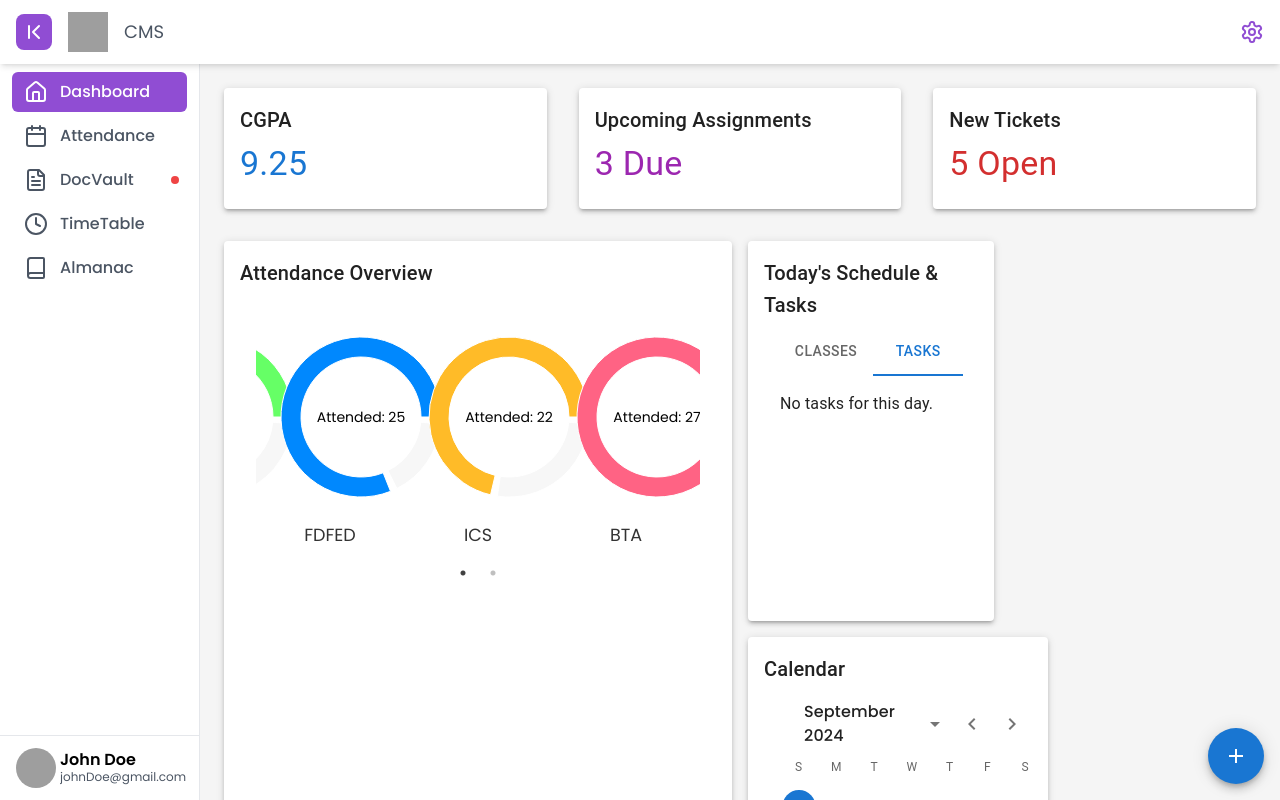
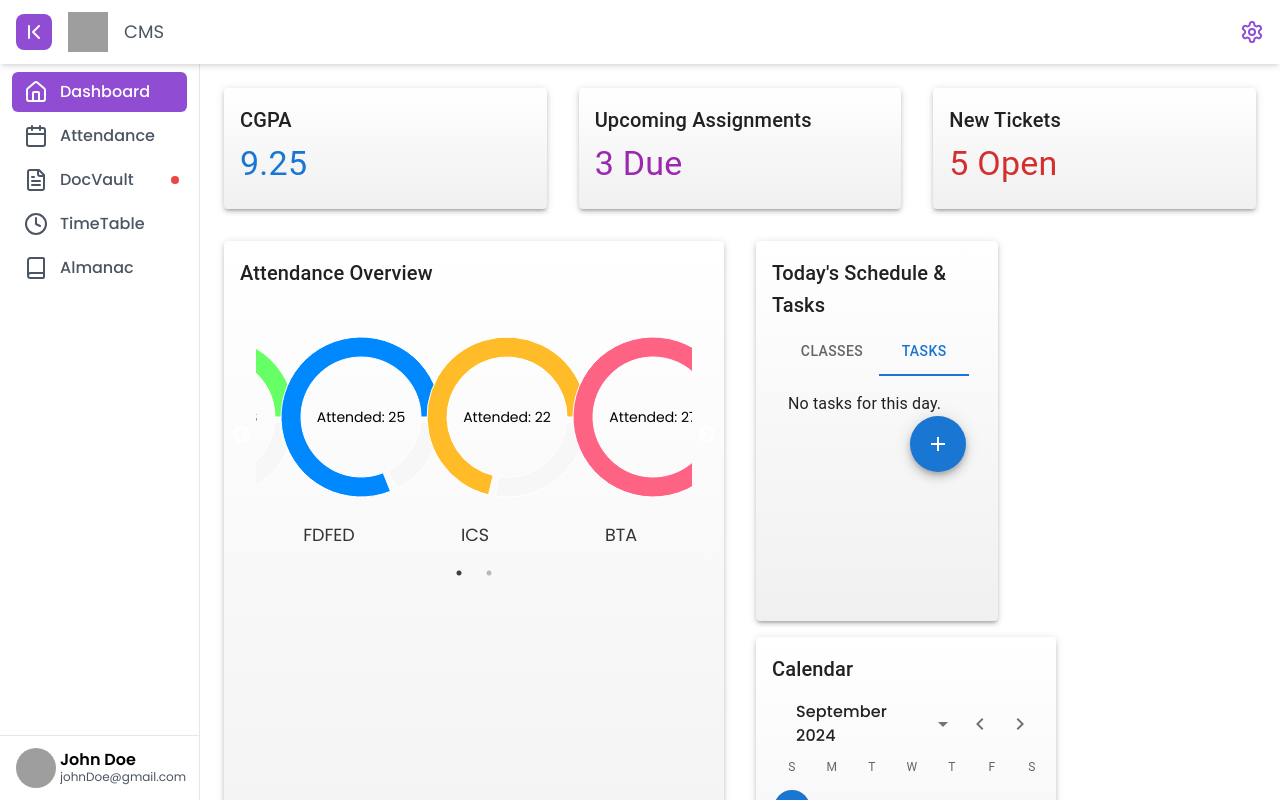
Before and after one commit to Nokesh11/FSD_G14_MY, a React (Create React App) app in the folder frontend/: page /dashboard in a window 1280 px wide. Both pictures are taken after a click on the tab "TASKS". Built offline with nearby package versions, Linux system fonts and the light colour scheme; grey boxes are pictures that could not be loaded.

Commit message:
"Refactored AnnouncementsTable component to use react-table, updated styles and layouts in StudentDashboard component, and added a floating action button for adding tasks."

```diff
--- a/frontend/src/components/Announcements.jsx
+++ b/frontend/src/components/Announcements.jsx
@@ -1,4 +1,7 @@
 import React from "react";
+import {
+  useTable
+} from "react-table";
 import {
   Table,
   TableBody,
@@ -27,16 +30,35 @@ const initialAnnouncements = [
 ];
 
 export default function AnnouncementsTable() {
+  // Define the columns
+  const columns = React.useMemo(
+    () => [
+      {
+        Header: "Announcements",
+        accessor: "text", // accessor is the "key" in the data
+      },
+    ],
+    []
+  );
+
+  // Use the react-table hook
+  const { getTableProps, getTableBodyProps, headerGroups, rows, prepareRow } = useTable({
+    columns,
+    data: initialAnnouncements,
+  });
+
   return (
-    <Box sx={{ width: "100%", height: "100%", position: "relative" }}>
+    <Box sx={{ width: "100%", height: "100%", position: "relative", backgroundImage: "linear-gradient(to bottom, #ffffff, #f0f0f0)", border: "none" }}>
       <TableContainer
         component={Paper}
         sx={{ overflowY: "auto", marginTop: 1 }}
       >
-        <Table stickyHeader aria-label="announcements table">
+        <Table stickyHeader {...getTableProps()} aria-label="announcements table">
           <TableHead>
-            <TableRow>
-              <TableCell>
+            {headerGroups.map(headerGroup => (
+              <TableRow {...headerGroup.getHeaderGroupProps()}>
+                {headerGroup.headers.map(column => (
+                  <TableCell {...column.getHeaderProps()}>
                     <Typography
                       variant="h6"
                       sx={{
@@ -47,20 +69,26 @@ export default function AnnouncementsTable() {
                       }}
                     >
                       <Info />
-                  Announcements
+                      {column.render('Header')}
                     </Typography>
                   </TableCell>
-            </TableRow>
-          </TableHead>
-          <TableBody>
-            {initialAnnouncements.map((announcement, index) => (
-              <TableRow
-                key={index}
-                sx={{ "&:last-child td, &:last-child th": { border: 0 } }}
-              >
-                <TableCell>{announcement.text}</TableCell>
+                ))}
               </TableRow>
             ))}
+          </TableHead>
+          <TableBody {...getTableBodyProps()}>
+            {rows.map(row => {
+              prepareRow(row);
+              return (
+                <TableRow {...row.getRowProps()}>
+                  {row.cells.map(cell => (
+                    <TableCell {...cell.getCellProps()}>
+                      {cell.render('Cell')}
+                    </TableCell>
+                  ))}
+                </TableRow>
+              );
+            })}
           </TableBody>
         </Table>
       </TableContainer>
--- a/frontend/src/pages/StudentDashBoard.jsx
+++ b/frontend/src/pages/StudentDashBoard.jsx
@@ -93,13 +93,13 @@ function StudentDashboard() {
               height: "100%",
               padding: 3,
               overflow: "auto",
-              bgcolor: "#f5f5f5",
+              bgcolor: "white",
             }}
           >
             {/* Metrics Overview */}
             <Grid container spacing={4} sx={{ mb: 4 }}>
-              <Grid item xs={12} md={4}>
-                <Card sx={{ boxShadow: 3 }}>
+              <Grid item xs={12} sm={4}>
+                <Card sx={{ boxShadow: 3, backgroundImage: 'linear-gradient(to bottom, #ffffff, #f0f0f0)' }}>
                   <CardContent>
                     <Typography variant="h6" gutterBottom>
                       CGPA
@@ -110,8 +110,8 @@ function StudentDashboard() {
                   </CardContent>
                 </Card>
               </Grid>
-              <Grid item xs={12} md={4}>
-                <Card sx={{ boxShadow: 3 }}>
+              <Grid item xs={12} sm={4}>
+                <Card sx={{ boxShadow: 3, backgroundImage: 'linear-gradient(to bottom, #ffffff, #f0f0f0)' }}>
                   <CardContent>
                     <Typography variant="h6" gutterBottom>
                       Upcoming Assignments
@@ -122,8 +122,8 @@ function StudentDashboard() {
                   </CardContent>
                 </Card>
               </Grid>
-              <Grid item xs={12} md={4}>
-                <Card sx={{ boxShadow: 3 }}>
+              <Grid item xs={12} sm={4}>
+                <Card sx={{ boxShadow: 3, backgroundImage: 'linear-gradient(to bottom, #ffffff, #f0f0f0)' }}>
                   <CardContent>
                     <Typography variant="h6" gutterBottom>
                       New Tickets
@@ -137,17 +137,10 @@ function StudentDashboard() {
             </Grid>
 
             {/* Main Dashboard Content */}
-            <Grid container spacing={2}>
+            <Grid container spacing={4}>
               {/* Attendance Chart */}
-              <Grid item xs={12} lg={6}>
-                <Card
-                  sx={{
-                    height: "100%",
-                    boxShadow: 3,
-                    display: "flex",
-                    flexDirection: "column",
-                  }}
-                >
+              <Grid item xs={12} sm={6}>
+                <Card sx={{ height: "100%", boxShadow: 3, backgroundImage: 'linear-gradient(to bottom, #ffffff, #f0f0f0)' }}>
                   <CardContent>
                     <Typography variant="h6" gutterBottom>
                       Attendance Overview
@@ -160,16 +153,13 @@ function StudentDashboard() {
                   </CardContent>
                 </Card>
               </Grid>
+
               {/* Schedule and Calendar Section */}
-              <Grid item xs={12} lg={6}>
-                <Grid
-                  container
-                  spacing={2}
-                  direction={{ sm: "column", md: "row" }}
-                >
+              <Grid item xs={12} sm={6}>
+                <Grid container spacing={2} direction={{ sm: "column", md: "row" }}>
                   {/* Schedule and Tabs Card */}
                   <Grid item sm={12} md={6}>
-                    <Card sx={{ height: "380px", boxShadow: 3 }}>
+                    <Card sx={{ height: "380px", boxShadow: 3, backgroundImage: 'linear-gradient(to bottom, #ffffff, #f0f0f0)' }}>
                       <CardContent sx={{ display: 'flex', flexDirection: 'column', justifyContent: 'space-between' }}>
                         <Typography variant="h6" gutterBottom>
                           Today's Schedule & Tasks
@@ -214,7 +204,7 @@ function StudentDashboard() {
                             ))}
                           </Box>
                         ) : (
-                          <Box sx={{ p: 2 }}>
+                          <Box sx={{ p: 2, position: "relative", overflow: "auto", height: 300 }}>
                             {/* Tasks content */}
                             {selectedDateTasks.length === 0 ? (
                               <Typography>No tasks for this day.</Typography>
@@ -246,7 +236,23 @@ function StudentDashboard() {
                                 </Box>
                               ))
                             )}
+
+                            {/* Add Task Floating Button (sticky and fixed in position) */}
+                            <Fab
+                              color="primary"
+                              aria-label="add"
+                              sx={{
+                                position: "sticky",
+                                bottom: 20,  // Distance from the bottom of the scroll container
+                                left: 210,   // Distance from the right edge of the scroll container
+                                zIndex: 1,   // Ensure the Fab is on top
+                              }}
+                              onClick={() => setOpenDialog(true)}
+                            >
+                              <AddIcon />
+                            </Fab>
                           </Box>
+
                         )}
                       </CardContent>
                     </Card>
@@ -254,7 +260,7 @@ function StudentDashboard() {
 
                   {/* Calendar Card */}
                   <Grid item sm={12} md={6}>
-                    <Card sx={{ height: "380px", boxShadow: 3, width: "300px" }}>
+                    <Card sx={{ height: "380px", boxShadow: 3, width: "300px", backgroundImage: 'linear-gradient(to bottom, #ffffff, #f0f0f0)' }}>
                       <CardContent sx={{ display: 'flex', flexDirection: 'column', justifyContent: 'space-between' }}>
                         <Typography variant="h6" gutterBottom>
                           Calendar
@@ -263,7 +269,7 @@ function StudentDashboard() {
                           sx={{
                             width: "100%",
                             minWidth: "280px",
-                            pl: { md: 2, xs: 0 },
+                            // pl: { md: 2, xs: 0 },
                           }}
                         >
                           <Calendar
@@ -279,15 +285,11 @@ function StudentDashboard() {
 
               {/* Other sections remain unchanged */}
               <Grid item xs={12} lg={8}>
-                <Card sx={{ boxShadow: 3 }}>
-                  <CardContent>
-                    <TicketTable />
-                  </CardContent>
-                </Card>
+                <TicketTable />
               </Grid>
-              <Grid item xs={12} md={12} lg={4}>
-                <Card sx={{ boxShadow: 3 }}>
-                  <CardContent>
+              <Grid item xs={12} sm={4}>
+                <Card sx={{ boxShadow: 3, backgroundImage: 'linear-gradient(to bottom, #ffffff, #f0f0f0)' }}>
+                  <CardContent sx={{ display: "flex", flexDirection: "column" }}>
                     <AnnouncementsTable />
                   </CardContent>
                 </Card>
@@ -297,40 +299,36 @@ function StudentDashboard() {
           </Box>
         </Box>
 
-        {/* Floating Add Button */}
+        {/* Add Task Floating Action Button
         <Fab
           color="primary"
           aria-label="add"
-          onClick={() => setOpenDialog(true)}
           sx={{
             position: "fixed",
             bottom: 16,
             right: 16,
           }}
+          onClick={() => setOpenDialog(true)}
         >
           <AddIcon />
-        </Fab>
+        </Fab> */}
 
         {/* Add Task Dialog */}
         <Dialog open={openDialog} onClose={() => setOpenDialog(false)}>
-          <DialogTitle>Add Task</DialogTitle>
+          <DialogTitle>Add New Task</DialogTitle>
           <DialogContent>
             <TextField
-              label="New Task"
-              variant="outlined"
+              autoFocus
+              margin="dense"
+              label="Task Description"
               fullWidth
               value={newTask}
               onChange={(e) => setNewTask(e.target.value)}
-              margin="normal"
             />
           </DialogContent>
           <DialogActions>
-            <Button onClick={() => setOpenDialog(false)} color="primary">
-              Cancel
-            </Button>
-            <Button onClick={addTask} color="primary" variant="contained">
-              Add
-            </Button>
+            <Button onClick={() => setOpenDialog(false)}>Cancel</Button>
+            <Button onClick={addTask}>Add Task</Button>
           </DialogActions>
         </Dialog>
       </sidebarContext.Provider>
```
Lines whose indentation alone changed are shown as unchanged.
